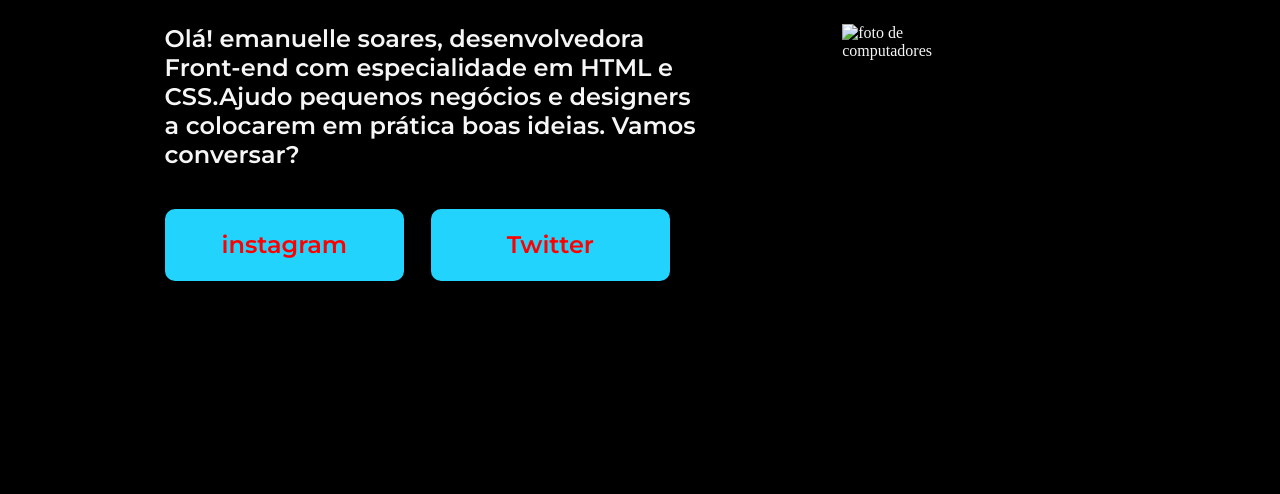
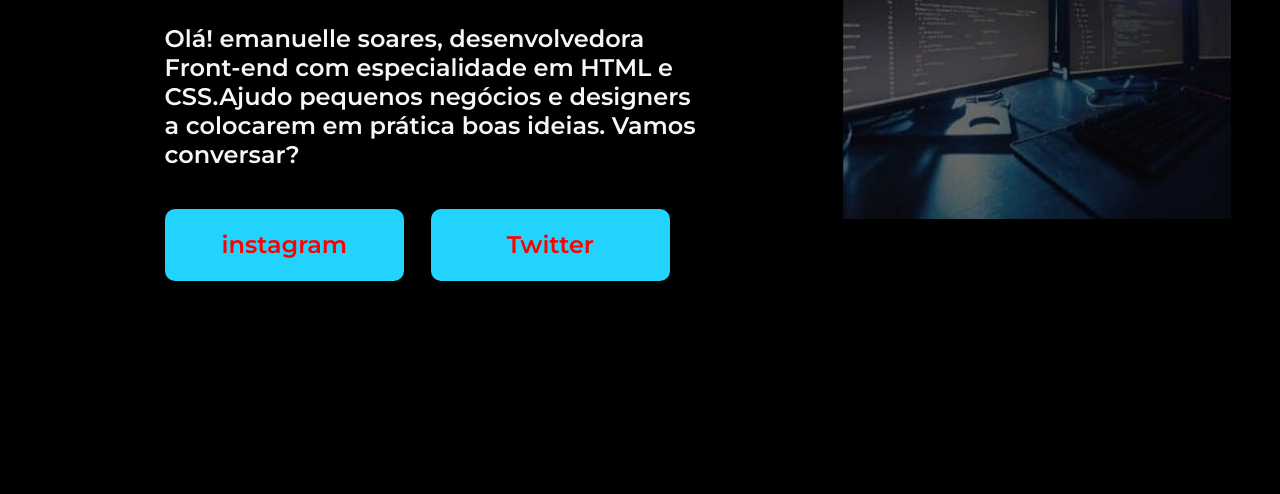
Before and after one commit to Manusoares09/HotSite, a plain HTML site: page index.html in a window 1280 px wide. Shown: the part 306-800 px from the top of the page. Drawn offline with nearby package versions, Linux system fonts and the light colour scheme.

Commit message:
Update index.html

```diff
--- a/index.html
+++ b/index.html
@@ -16,7 +16,7 @@
 <a class="apresentacao__link__botao" href="https://twitter.com/Manusoaresxx?t=C-NTk6mhA3anwQGe4XHX-g&s=09">Twitter</a>
 </div>
 </section>
-<img src="imagem/manu.jpg" alt="foto de computadores">
+<img src="manu.jpg" alt="foto de computadores">
 </main>
 </body>
 </html>
```
